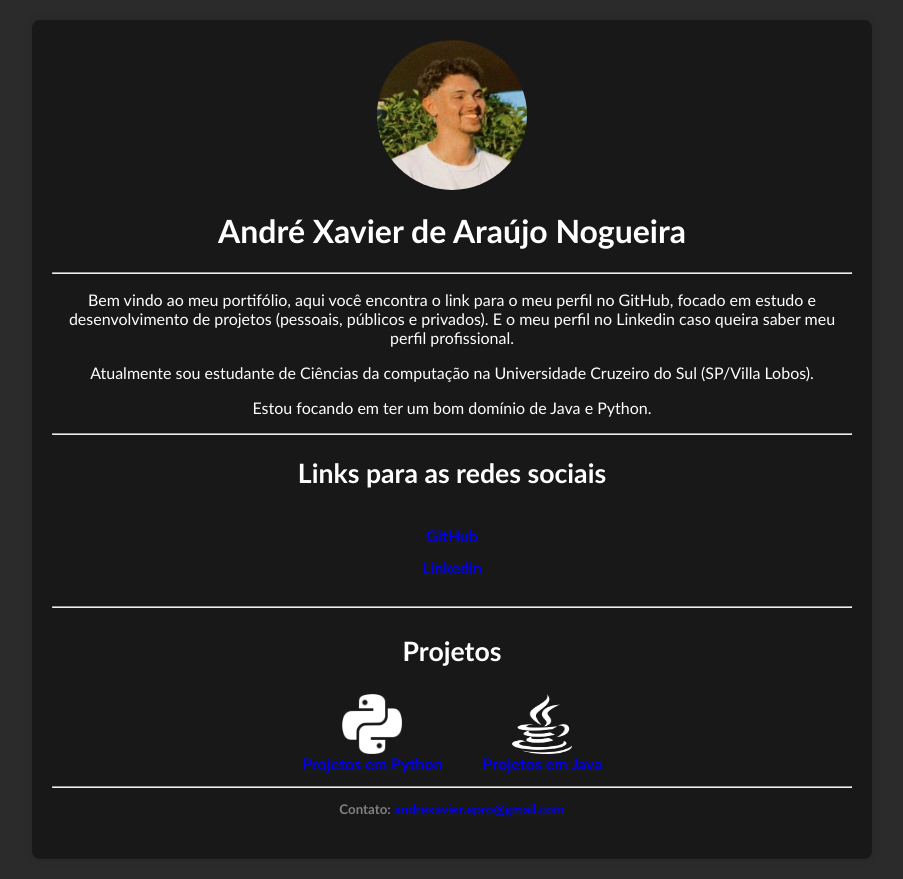
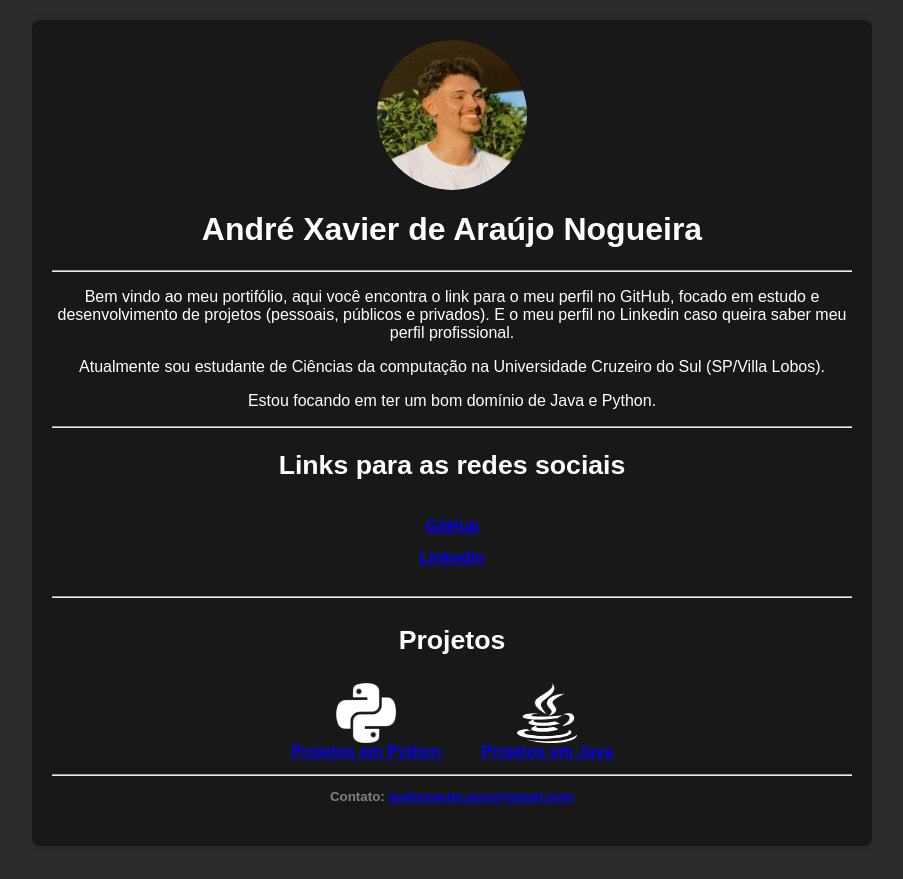
Before and after one commit to dr3st-d3/Portfolio-site, a plain HTML site: page index.html in a window 1280 px wide. Shown: the whole page, without its empty margins (188-1091 px from the left). Drawn offline with Linux system fonts and the light colour scheme.

Commit message:
Update Estilos.css

```diff
--- a/Estilos.css
+++ b/Estilos.css
@@ -1,6 +1,6 @@
 
 body {
-    font-family: Calibri, sans-serif;
+    font-family: Arial, Helvetica, sans-serif;
     margin: 0;
     padding: 20px;
     background-color: rgb(43, 43, 43);
```
